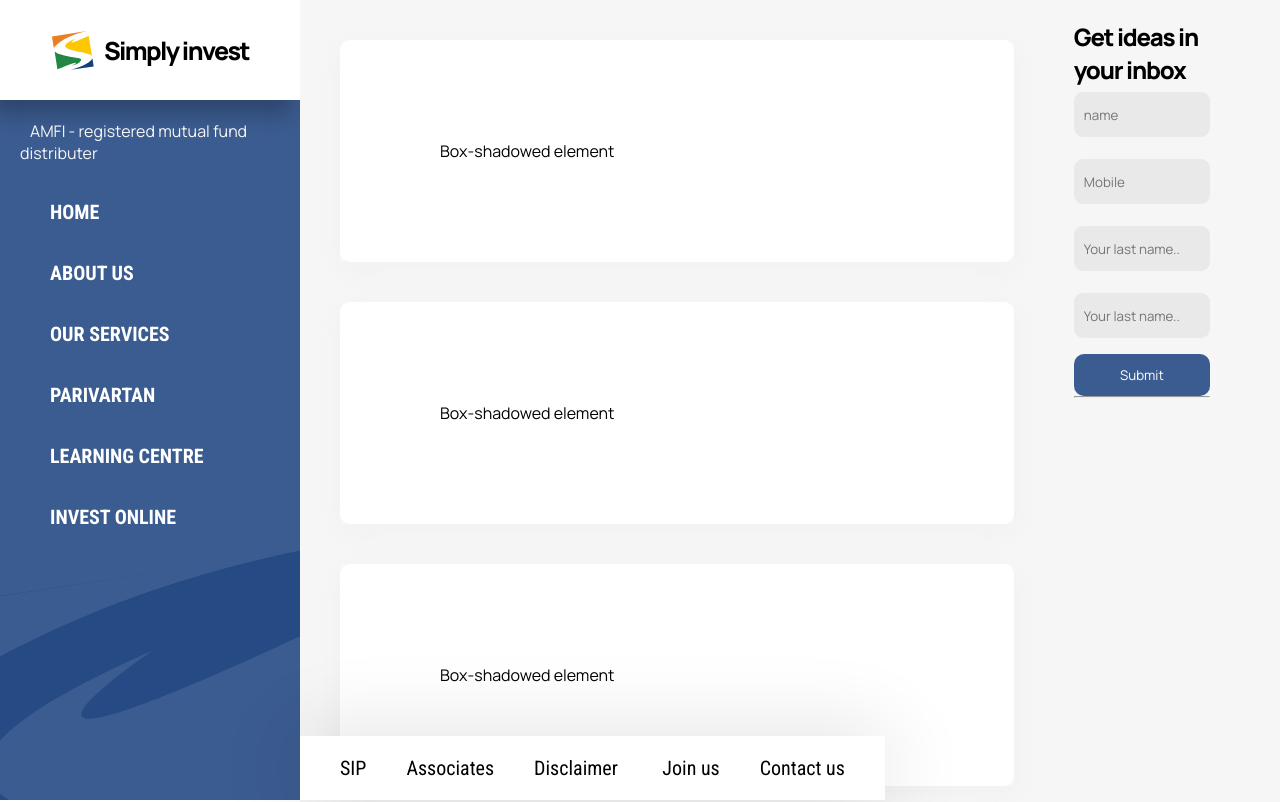
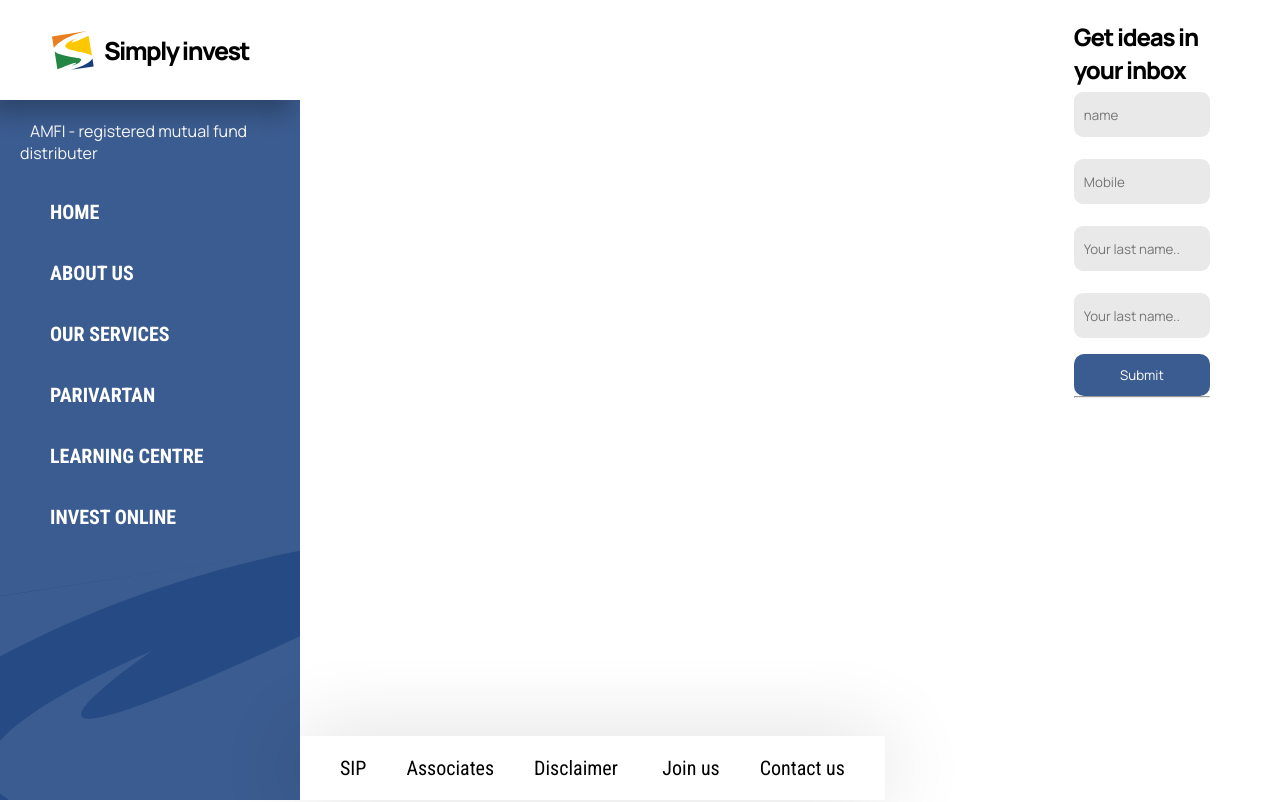
Before and after one commit to npaul2173/simplyInvest, a React (Create React App) app: page / in a window 1280 px wide. Shown: the top 802 px of the page. Built offline with nearby package versions, Linux system fonts and the light colour scheme.

Commit message:
Sadow box off for  while

```diff
--- a/src/app/App.js
+++ b/src/app/App.js
@@ -13,7 +13,7 @@ const App = () => {
         <div className="main">
           <div className="containerMain">
             <div className="box1">
-              <div className="shadow1">
+              {/* <div className="shadow1">
                 <div className="content">Box-shadowed element</div>
               </div>
               <div className="shadow1">
@@ -24,7 +24,7 @@ const App = () => {
               </div>
               <div className="shadow1">
                 <div className="content">Box-shadowed element</div>
-              </div>
+              </div> */}
             </div>
 
             <div className="box3">
```
